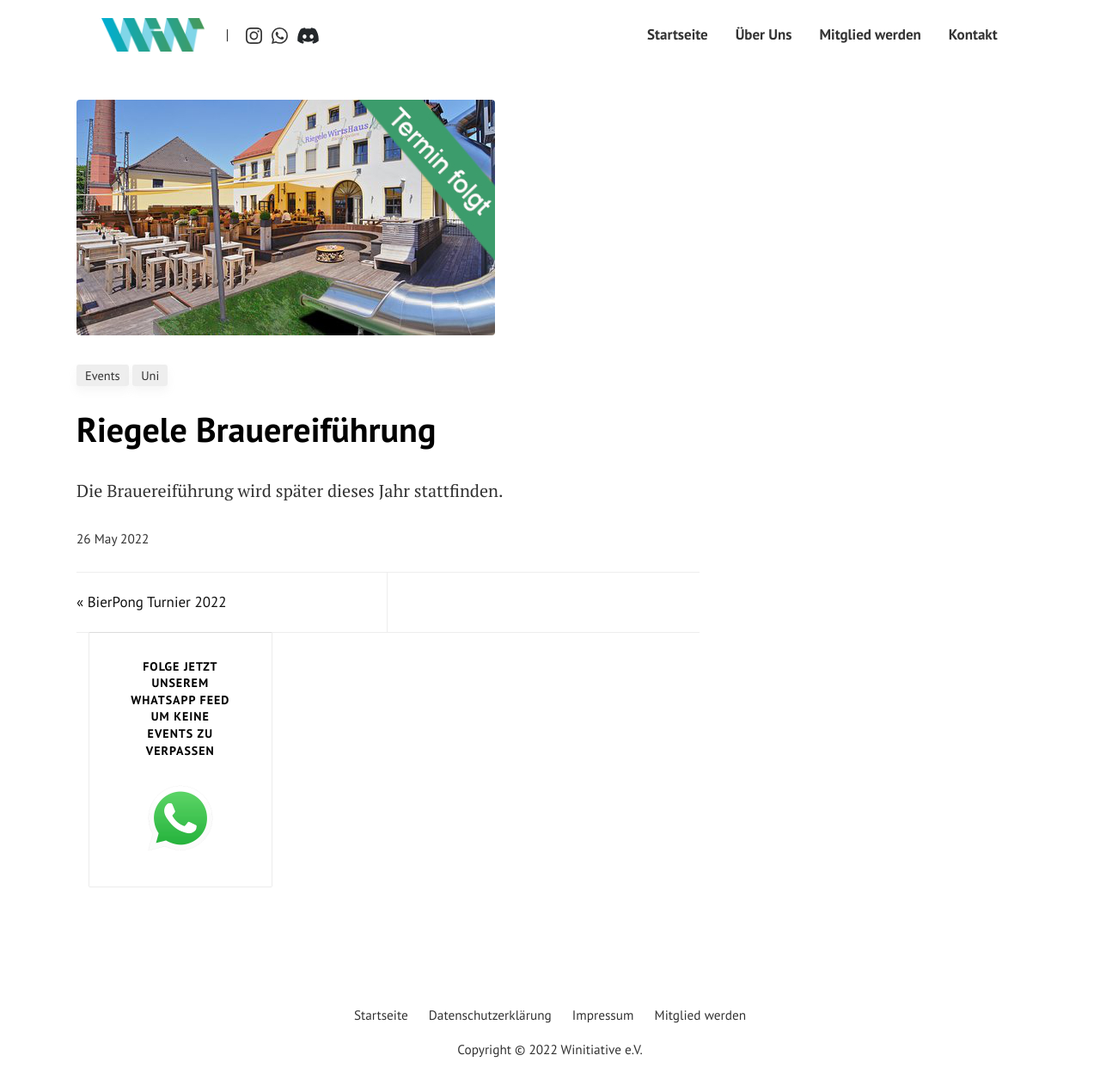
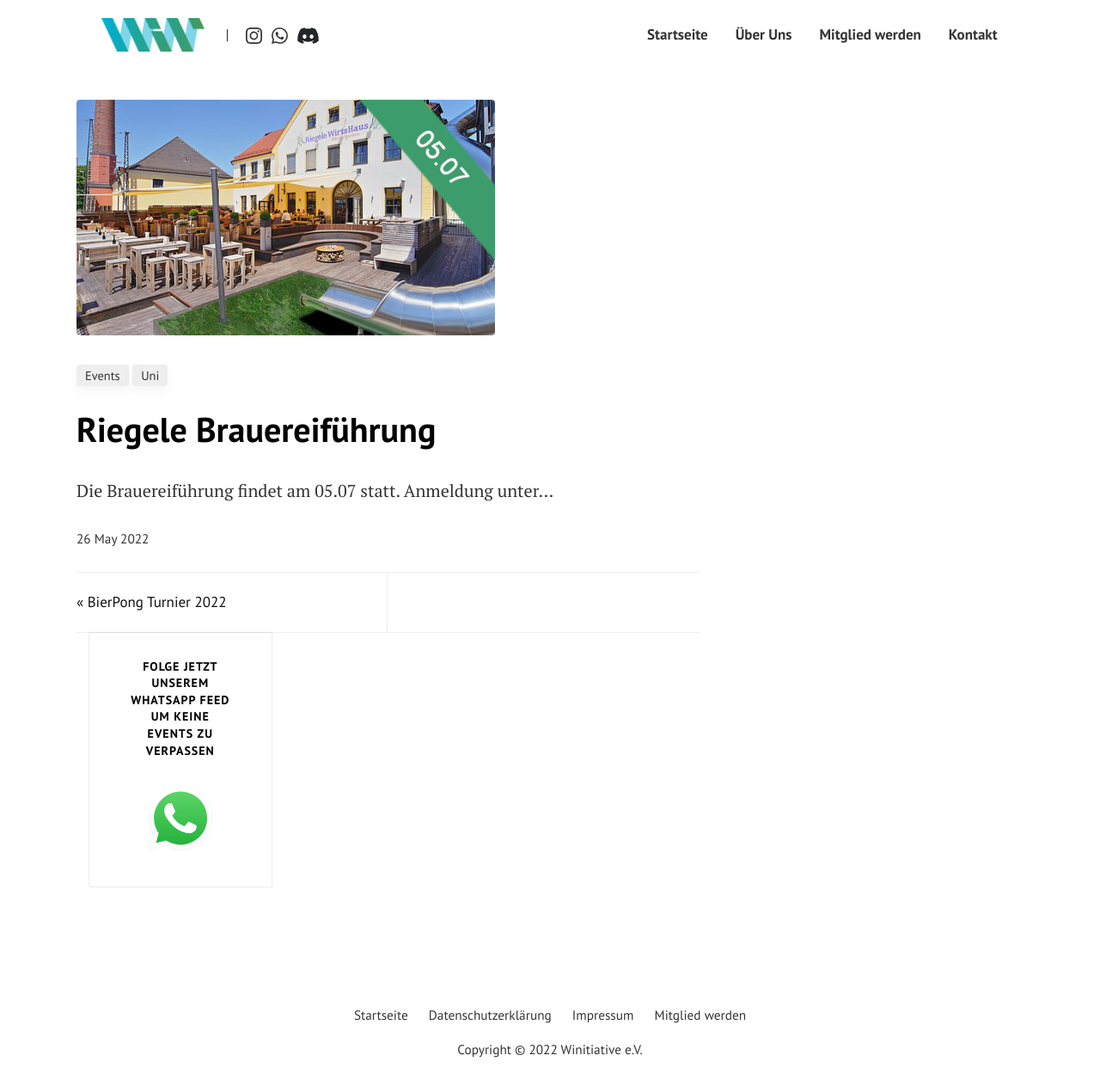
Before and after one commit to WINitiative-Augsburg-eV/webseite, a Jekyll site: the page built from _posts/2022-05-26-Riegele.md, in a window 1280 px wide and 1263 px high. Shown: the whole window at 86% size. Built offline with Jekyll 4.4.1, drawn with Linux system fonts in a browser that asks for light colours.

Commit message:
Update 1

```diff
--- a/_posts/2022-05-26-Riegele.md
+++ b/_posts/2022-05-26-Riegele.md
@@ -3,6 +3,6 @@
 title: "Riegele Brauereiführung"
 author: bjarne;
 categories: [ Events, Uni ]
-image: assets/images/unsere-grosse-sonnenterrasse.jpg
+image: assets/images/unsere-grosse-sonnenterrasse.png
 ---
-Die Brauereiführung wird später dieses Jahr stattfinden.
+Die Brauereiführung findet am 05.07 statt. Anmeldung unter...
--- a/pages/anmeldung.html
+++ b/pages/anmeldung.html
@@ -28,6 +28,7 @@
       <div class="column">
         <form action="https://formsubmit.co/09d59bd4883cc050554222c88652ce2d" method="POST">
           <input type="hidden" name="_next" value="https://winitiative-augsburg-ev.github.io/webseite/danke">
+          <input type="hidden" name="_subject" value="Neuer Mitgliedsantrag!">
           <input type="hidden" name="_captcha" value="false">
         <center><h3 style="margin-top: 10px;" class="mb-4">Einfach das Formular ausfüllen und beim nächsten Treffen der Winitiative den Antrag unterschreiben</h3></center>
         <div class="form-group row">
--- a/pages/contact.html
+++ b/pages/contact.html
@@ -5,7 +5,9 @@
 comments: false
 ---
 
-<form action="https://formspree.io/f/xknyyryg" method="POST">
+<form action="https://formsubmit.co/09d59bd4883cc050554222c88652ce2d" method="POST">
+  <input type="hidden" name="_next" value="https://winitiative-augsburg-ev.github.io/webseite/danke">
+  <input type="hidden" name="_subject" value="Neue Kontaktanfrage!">
 <p class="mb-4">Vielen Dank, dass du mit uns in Kontakt treten möchtest. Schreibe hier einfach deine Nachricht und wir antworten so schnell wie möglich!</p>
 <div class="form-group row">
 <div class="col-md-6">
```
Also changed, not shown: _posts/2018-01-12-tree-of-codes.md (+1 -1 lines), assets/images/unsere-grosse-sonnenterrasse.jpg (deleted), assets/images/unsere-grosse-sonnenterrasse.png (added), 4 other files.
